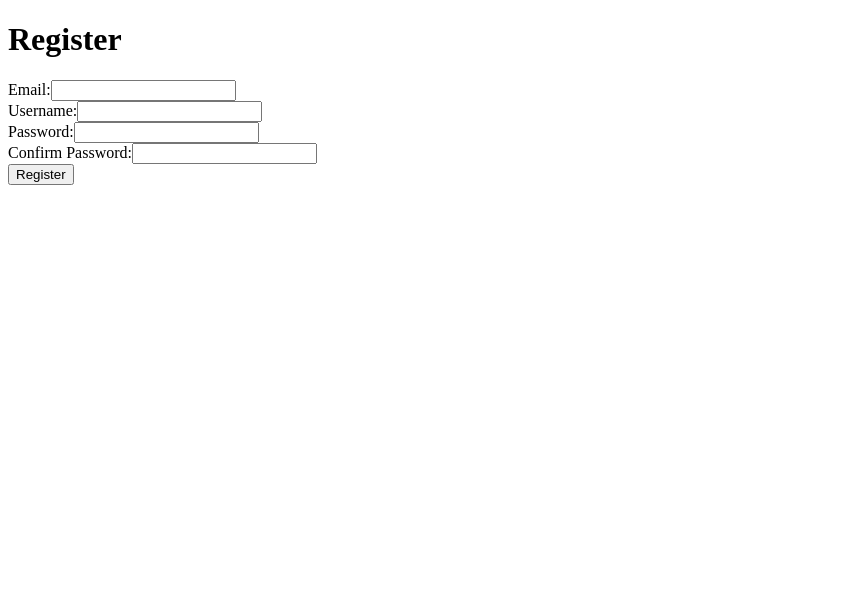
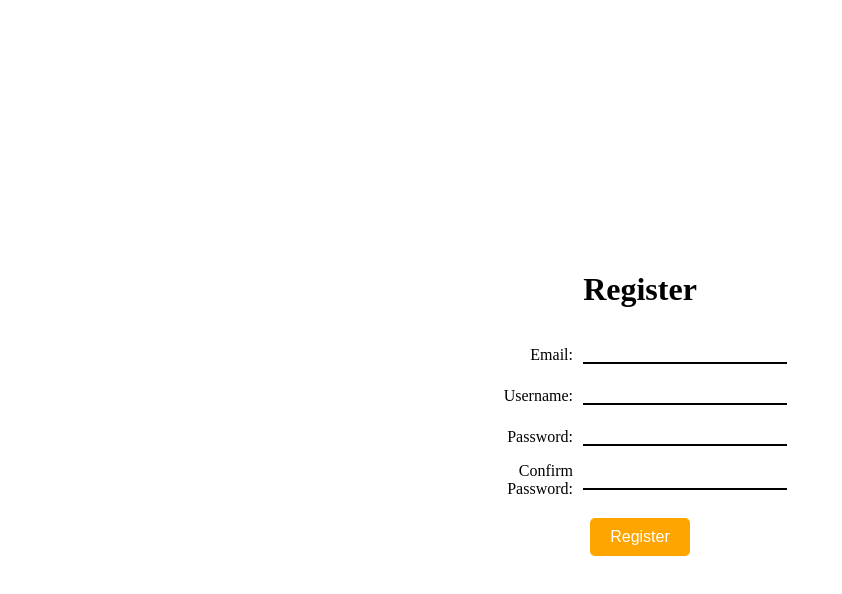
Before and after one commit to pesho21/priorityhub-frontend, a React (Create React App) app: page /register in a window 1280 px wide. Shown: the top 594 px of the page, without its empty margins (0-842 px from the left). Built offline with nearby package versions, Linux system fonts and the light colour scheme.

Commit message:
styling added to login and register pages, logout button in dashboard

```diff
--- a/src/App.jsx
+++ b/src/App.jsx
@@ -38,7 +38,7 @@ const App = () => {
           }
         />
         <Route path="/home" element={<Home />} />
-        <Route path="*" element={<Navigate to="/login" />} />
+        <Route path="*" element={<Navigate to="/home" />} />
       </Routes>
     </Router>
   );
--- a/src/components/Dashboard.jsx
+++ b/src/components/Dashboard.jsx
@@ -1,4 +1,5 @@
 import React, { useState } from "react";
+import Logout from "./auth/Logout";
 import axios from "axios";
 
 const Dashboard = () => {
@@ -81,6 +82,7 @@ const Dashboard = () => {
       <button onClick={fetchTasks} style={styles.button}>
         View My Tasks
       </button>
+      <Logout />
 
       {isMenuOpen && (
         <div style={styles.menu}>
--- a/src/components/Home.jsx
+++ b/src/components/Home.jsx
@@ -12,8 +12,8 @@ const Home = () => {
       flexDirection: "column",
       justifyContent: "center",
       alignItems: "center",
-      height: "100vh", // Ensure it's vertically centered
-      textAlign: "center", // Center the text
+      height: "100vh",
+      textAlign: "center",
     },
     button: {
       padding: "10px 20px",
@@ -43,7 +43,7 @@ const Home = () => {
         )}
         {loggedIn && (
           <button style={styles.button} onClick={() => navigate("/dashboard")}>
-            Go to Dashboard
+            Dashboard
           </button>
         )}
       </div>
--- a/src/components/auth/Login.jsx
+++ b/src/components/auth/Login.jsx
@@ -6,6 +6,50 @@ const Login = () => {
   const [formData, setFormData] = useState({ email: "", password: "" });
   const [error, setError] = useState(null);
   const navigate = useNavigate();
+
+  const styles = {
+    container: {
+      display: "flex",
+      flexDirection: "column",
+      justifyContent: "center",
+      alignItems: "center",
+      height: "100vh",
+      textAlign: "center",
+    },
+    formGroup: {
+      display: "flex",
+      flexDirection: "row",
+      alignItems: "center",
+      justifyContent: "center",
+      margin: "10px 0",
+    },
+    label: {
+      width: "80px",
+      textAlign: "right",
+      marginRight: "10px",
+    },
+    input: {
+      border: "none",
+      borderBottom: "2px solid black",
+      outline: "none",
+      margin: "6px 0",
+      width: "200px",
+    },
+    button: {
+      padding: "10px 20px",
+      fontSize: "1rem",
+      color: "#fff",
+      backgroundColor: "orange",
+      border: "none",
+      borderRadius: "5px",
+      cursor: "pointer",
+      margin: "10px",
+    },
+    errorMessage: {
+      color: "red",
+      marginBottom: "10px",
+    },
+  };
 
   const handleChange = (e) => {
     const { name, value } = e.target;
@@ -17,25 +61,31 @@ const Login = () => {
     e.preventDefault();
 
     try {
-      const response = await axios.post("http://localhost:3000/auth/login", formData);
+      const response = await axios.post(
+        "http://localhost:3000/auth/login",
+        formData
+      );
       localStorage.setItem("token", response.data.accessToken);
       navigate("/dashboard");
     } catch (err) {
       const message =
-        err.response?.data?.message || "Invalid login credentials. Please try again.";
+        err.response?.data?.message ||
+        "Invalid login credentials. Please try again.";
       setError(message);
     }
   };
 
-
   return (
-    <div className="login-container">
+    <div style={styles.container} className="login-container">
       <h1>Login</h1>
-      {error && <div className="error-message">{error}</div>}
+      {error && <div style={styles.errorMessage}>{error}</div>}
       <form onSubmit={handleSubmit}>
-        <div className="form-group">
-          <label htmlFor="email">Email:</label>
+        <div style={styles.formGroup} className="form-group">
+          <label style={styles.label} htmlFor="email">
+            Email:
+          </label>
           <input
+            style={styles.input}
             type="email"
             id="email"
             name="email"
@@ -45,9 +95,12 @@ const Login = () => {
           />
         </div>
 
-        <div className="form-group">
-          <label htmlFor="password">Password:</label>
+        <div style={styles.formGroup} className="form-group">
+          <label style={styles.label} htmlFor="password">
+            Password:
+          </label>
           <input
+            style={styles.input}
             type="password"
             id="password"
             name="password"
@@ -57,7 +110,9 @@ const Login = () => {
           />
         </div>
 
-        <button type="submit">Login</button>
+        <button style={styles.button} type="submit">
+          Login
+        </button>
       </form>
     </div>
   );
--- a/src/components/auth/Logout.jsx
+++ b/src/components/auth/Logout.jsx
@@ -3,6 +3,19 @@ import { useNavigate } from "react-router-dom";
 
 const Logout = () => {
   const navigate = useNavigate();
+
+  const styles = {
+    button: {
+      padding: "10px 20px",
+      fontSize: "1rem",
+      color: "#fff",
+      backgroundColor: "orange",
+      border: "none",
+      borderRadius: "5px",
+      cursor: "pointer",
+      margin: "10px",
+    }
+  }
 
   const handleLogout = () => {
     localStorage.removeItem("token");
@@ -10,7 +23,7 @@ const Logout = () => {
   };
 
   return (
-    <button onClick={handleLogout}>
+    <button style={styles.button} onClick={handleLogout}>
       Logout
     </button>
   );
--- a/src/components/auth/Register.jsx
+++ b/src/components/auth/Register.jsx
@@ -9,6 +9,50 @@ const Register = () => {
     password: "",
     confirmPassword: "",
   });
+
+  const styles = {
+    container: {
+      display: "flex",
+      flexDirection: "column",
+      justifyContent: "center",
+      alignItems: "center",
+      height: "100vh",
+      textAlign: "center",
+    },
+    formGroup: {
+      display: "flex",
+      flexDirection: "row",
+      alignItems: "center",
+      justifyContent: "center",
+      margin: "10px 0",
+    },
+    label: {
+      width: "80px",
+      textAlign: "right",
+      marginRight: "10px",
+    },
+    input: {
+      border: "none",
+      borderBottom: "2px solid black",
+      outline: "none",
+      margin: "6px 0",
+      width: "200px",
+    },
+    button: {
+      padding: "10px 20px",
+      fontSize: "1rem",
+      color: "#fff",
+      backgroundColor: "orange",
+      border: "none",
+      borderRadius: "5px",
+      cursor: "pointer",
+      margin: "10px",
+    },
+    errorMessage: {
+      color: "red",
+      marginBottom: "10px",
+    },
+  };
 
   const [error, setError] = useState(null);
   const [success, setSuccess] = useState(null);
@@ -46,22 +90,23 @@ const Register = () => {
   };
 
   return (
-    <div className="register-container">
+    <div style={styles.container} className="register-container">
       <h1>Register</h1>
-      {error && <div className="error-message">{error}</div>}
+      {error && <div style={styles.errorMessage}className="error-message">{error}</div>}
       {success && (
         <div className="success-message">
           {success}
-          <button onClick={() => navigate("/login")} style={styles.loginButton}>
+          <button onClick={() => navigate("/login")} style={styles.button}>
             Go to Login
           </button>
         </div>
       )}
       {!success && (
         <form onSubmit={handleSubmit}>
-          <div className="form-group">
-            <label htmlFor="email">Email:</label>
+          <div style={styles.formGroup} className="form-group">
+            <label style={styles.label} htmlFor="email">Email:</label>
             <input
+              style={styles.input}
               type="email"
               id="email"
               name="email"
@@ -71,9 +116,10 @@ const Register = () => {
             />
           </div>
 
-          <div className="form-group">
-            <label htmlFor="username">Username:</label>
+          <div style={styles.formGroup} className="form-group">
+            <label style={styles.label} htmlFor="username">Username:</label>
             <input
+              style={styles.input}
               type="text"
               id="username"
               name="username"
@@ -83,9 +129,10 @@ const Register = () => {
             />
           </div>
 
-          <div className="form-group">
-            <label htmlFor="password">Password:</label>
+          <div style={styles.formGroup} className="form-group">
+            <label style={styles.label} htmlFor="password">Password:</label>
             <input
+              style={styles.input}
               type="password"
               id="password"
               name="password"
@@ -95,9 +142,10 @@ const Register = () => {
             />
           </div>
 
-          <div className="form-group">
-            <label htmlFor="confirmPassword">Confirm Password:</label>
+          <div style={styles.formGroup} className="form-group">
+            <label style={styles.label} htmlFor="confirmPassword">Confirm Password:</label>
             <input
+              style={styles.input}
               type="password"
               id="confirmPassword"
               name="confirmPassword"
@@ -107,24 +155,12 @@ const Register = () => {
             />
           </div>
 
-          <button type="submit">Register</button>
+          <button style = {styles.button} type="submit">Register</button>
         </form>
       )}
     </div>
   );
 };
 
-const styles = {
-  loginButton: {
-    marginTop: "10px",
-    padding: "10px 20px",
-    fontSize: "1rem",
-    backgroundColor: "#007bff",
-    color: "#fff",
-    border: "none",
-    borderRadius: "5px",
-    cursor: "pointer",
-  },
-};
 
 export default Register;
```
